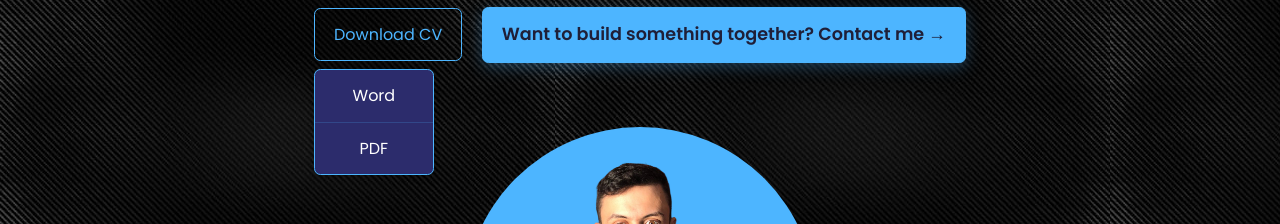
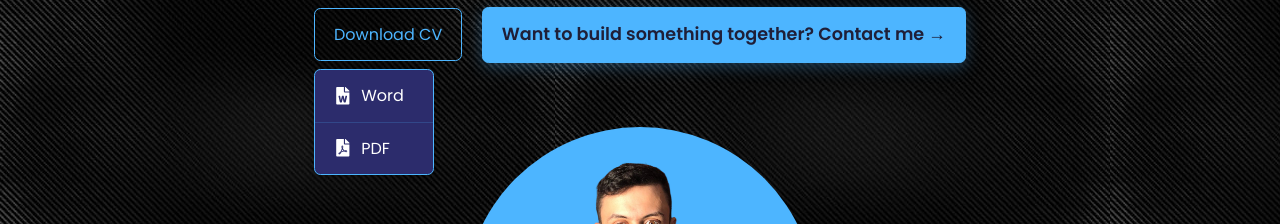
Before and after one commit to SeboV96/Portfolio, a React (Create React App) app: page / in a window 1280 px wide. Both pictures are taken after a click on the link "Download CV". Shown: the part 263-487 px from the top of the page. Built offline with nearby package versions, Linux system fonts and the light colour scheme.

Commit message:
iconos agregados.

```diff
--- a/src/components/header/CTA.jsx
+++ b/src/components/header/CTA.jsx
@@ -1,6 +1,7 @@
 import React, { useState, useRef, useEffect } from 'react'
 import { useTranslation } from 'react-i18next'
 import { motion } from 'framer-motion'
+import { FaFileWord, FaFilePdf } from 'react-icons/fa'
 import CV_WORD from '../../assets/documents/Sebastian-Villa-FullStack.docx'
 import CV_PDF from '../../assets/documents/Sebastian-Villa-FullStack.docx.pdf'
 
@@ -43,10 +44,12 @@ const CTA = () => {
              exit={{ opacity: 0, y: -10 }}
            >
              <a href={CV_WORD} download className='cta__dropdown-item'>
-               Word
+               <FaFileWord className='cta__dropdown-icon' />
+               <span>Word</span>
              </a>
              <a href={CV_PDF} download className='cta__dropdown-item'>
-               PDF
+               <FaFilePdf className='cta__dropdown-icon' />
+               <span>PDF</span>
              </a>
            </motion.div>
          )}
--- a/src/components/header/header.css
+++ b/src/components/header/header.css
@@ -76,7 +76,9 @@ header {
 }
 
 .cta__dropdown-item {
-    display: block;
+    display: flex;
+    align-items: center;
+    gap: 0.6rem;
     padding: 0.75rem 1.2rem;
     color: var(--color-white);
     text-decoration: none;
@@ -91,6 +93,11 @@ header {
 .cta__dropdown-item:hover {
     background: var(--color-primary);
     color: var(--color-bg);
+}
+
+.cta__dropdown-icon {
+    font-size: 1.1rem;
+    flex-shrink: 0;
 }
 
 /*========== HEADER SOCIALS ==========*/
```
